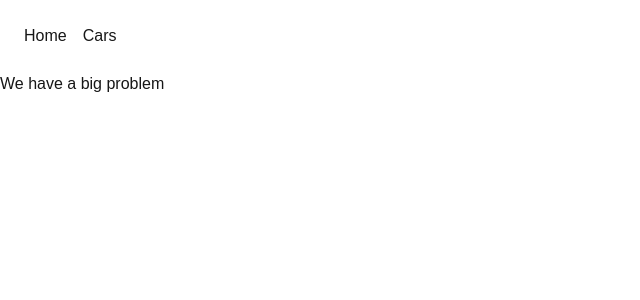
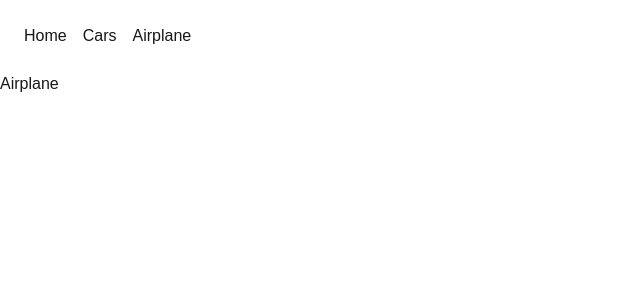
Before and after one commit to FlorianGugele/5cWI-Web, a Next.js app: page /airplane in a window 1280 px wide. Before the commit this address had no page. Shown: the top 300 px of the page, without its empty margins (0-640 px from the left). Built offline with nearby package versions, Linux system fonts and the light colour scheme.

Commit message:
added plane

```diff
--- /dev/null
+++ b/app/airplane/page.tsx
@@ -0,0 +1,5 @@
+import React from "react";
+
+export default function Airplane() {
+  return <div>Airplane</div>;
+}
--- a/app/components/ui/menu.tsx
+++ b/app/components/ui/menu.tsx
@@ -11,6 +11,9 @@ export default function Menu() {
             <li className='p-2 hover:bg-red-400'>
                 <Link href="/cars">Cars</Link>
             </li>
+            <li className='p-2 hover:bg-red-400'>
+                <Link href="/airplane">Airplane</Link>
+            </li>
         </ul>
     </div>
   )
```
